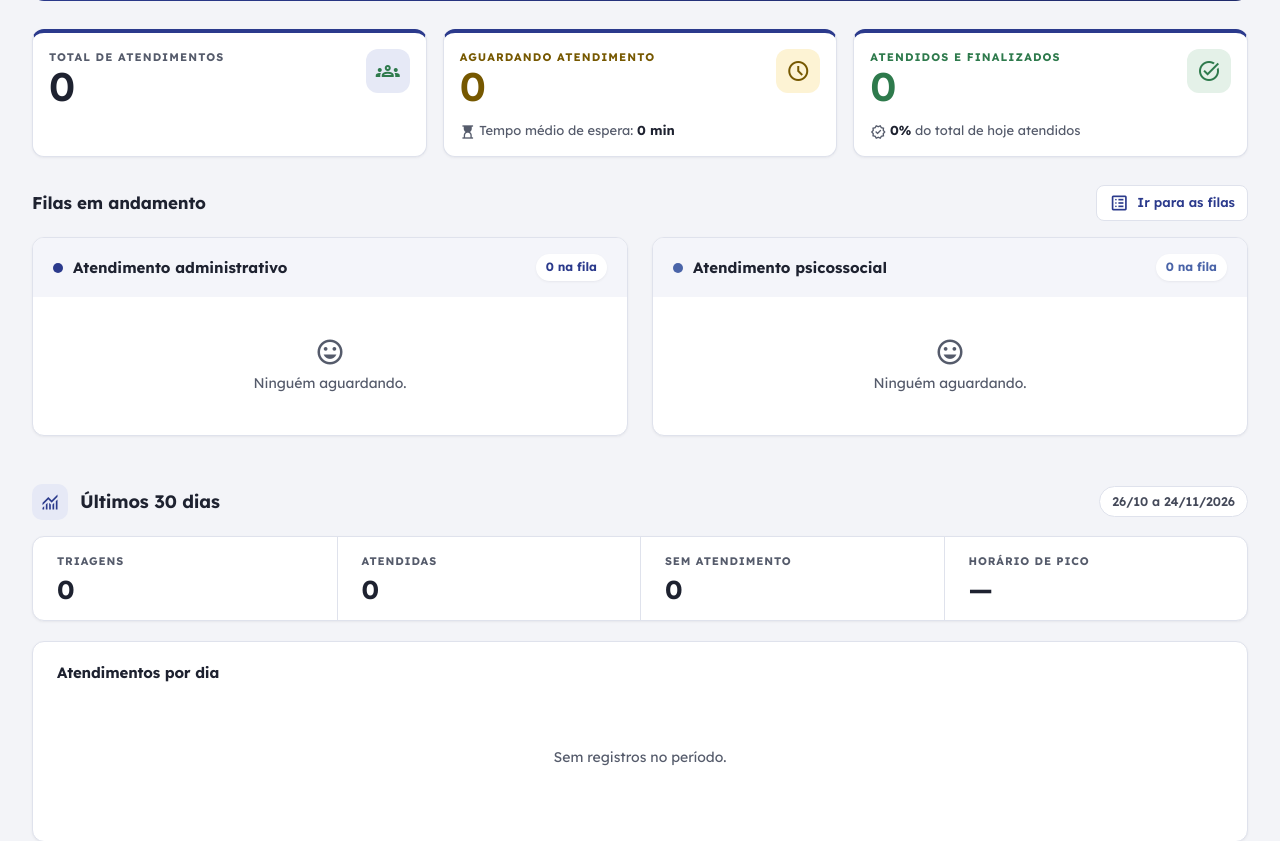
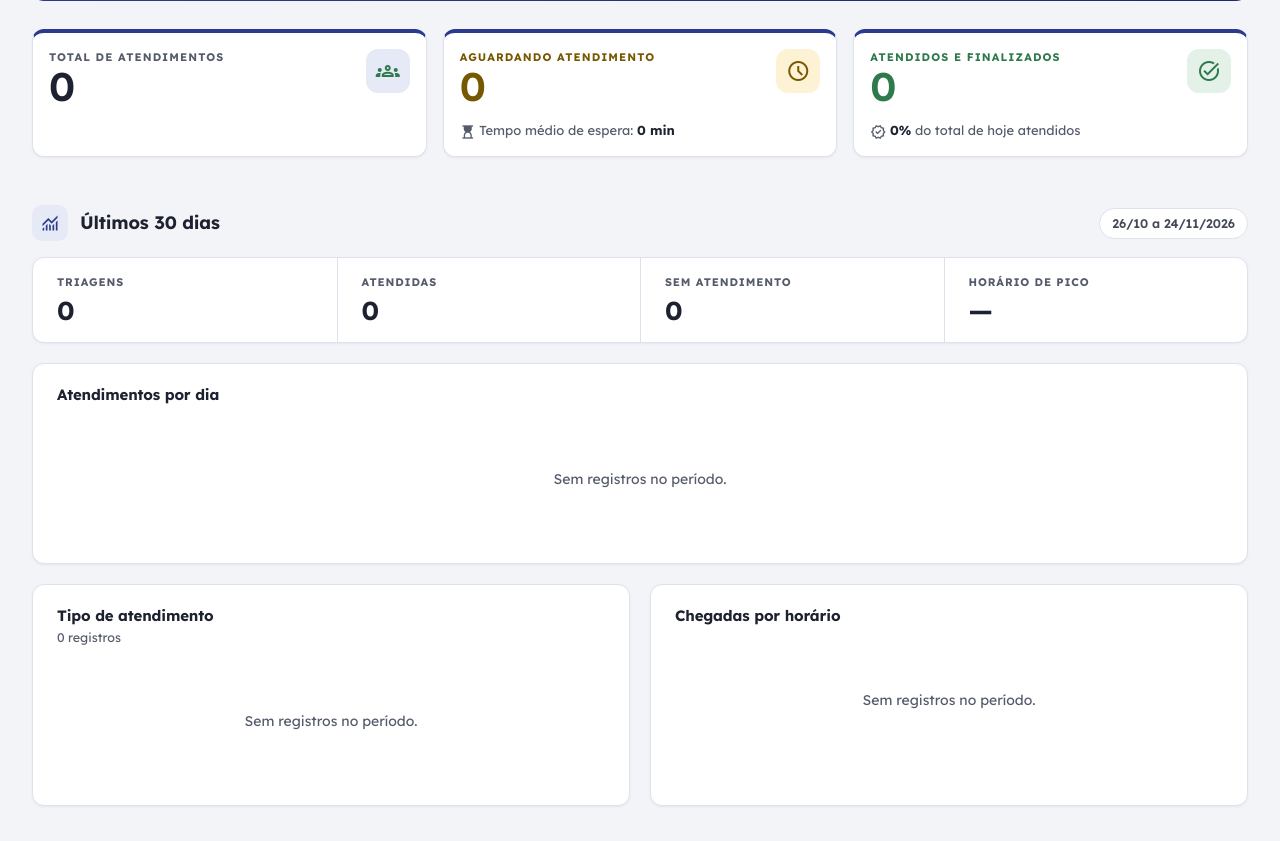
Before and after one commit to rdssystems/Cras-Django, a Django app: page / in a window 1280 px wide. Shown: the part 321-1162 px from the top of the page. Run offline with Django 5.2, Linux system fonts and the light colour scheme; a user stored in the database is signed in; tables that the repository leaves empty hold one stand-in row (values such as "Sample post"); one stand-in notice (Sample message) is shown; some libraries are stand-ins or nearby versions.

Commit message:
Aprimora triagem, filas e identidade visual

```diff
--- a/templates/base.html
+++ b/templates/base.html
@@ -5,7 +5,11 @@
 <head>
     <meta charset="utf-8">
     <meta name="viewport" content="width=device-width, initial-scale=1">
+    <meta name="theme-color" content="#2b3a8c">
     <title>{% block titulo %}CRAS{% endblock %}</title>
+    <link rel="icon" type="image/svg+xml" href="{% static_v 'cras/favicon.svg' %}">
+    <link rel="icon" type="image/png" sizes="64x64" href="{% static_v 'cras/favicon.png' %}">
+    <link rel="apple-touch-icon" href="{% static_v 'cras/apple-touch-icon.png' %}">
     <link href="https://fonts.googleapis.com/css2?family=Material+Symbols+Outlined:opsz,wght,FILL,GRAD@20..48,100..700,0..1,-50..200&display=swap" rel="stylesheet">
     <link href="https://fonts.googleapis.com/css2?family=Kalam:wght@700&family=Lexend:wght@400;500;600;700&display=swap" rel="stylesheet">
     <link href="https://cdn.jsdelivr.net/npm/bootstrap@5.3.3/dist/css/bootstrap.min.css" rel="stylesheet">
@@ -56,6 +60,11 @@
                 <a class="sidebar-link {% if request.resolver_match.view_name|startswith:'administrativo' %}ativo{% endif %}" href="{% url 'administrativo:lista' %}"><span class="material-symbols-outlined" aria-hidden="true">history</span> Histórico Admin.</a>
             </div>
         </details>
+        {% else %}
+        <div class="topbar-usuario" title="{{ user.get_full_name|default:user.username }} · {{ user.cargo_exibicao }}">
+            <div class="nome">{{ user.get_full_name|default:user.username }}</div>
+            <div class="cargo">{{ user.cargo_exibicao }}</div>
+        </div>
         {% endif %}
         <form method="post" action="{% url 'logout' %}">{% csrf_token %}<button class="btn btn-sair" type="submit"><span class="material-symbols-outlined" aria-hidden="true">logout</span> Sair</button></form>
     </div>
@@ -63,7 +72,15 @@
     <main id="conteudo-principal" class="app-conteudo" tabindex="-1">
         {% if messages %}
             {% for message in messages %}
-                {% if message.tags == 'error' %}
+                {% if 'toast' in message.tags %}
+                <div class="toast-app toast-sucesso" role="status" data-toast>
+                    <span class="material-symbols-outlined" aria-hidden="true">check_circle</span>
+                    <span>{{ message }}</span>
+                    <button type="button" class="toast-fechar" data-toast-fechar aria-label="Fechar confirmação">
+                        <span class="material-symbols-outlined" aria-hidden="true">close</span>
+                    </button>
+                </div>
+                {% elif message.tags == 'error' %}
                 <div class="alerta alerta-erro"><span class="material-symbols-outlined" aria-hidden="true">error</span> {{ message }}</div>
                 {% elif message.tags == 'success' %}
                 <div class="alerta alerta-sucesso"><span class="material-symbols-outlined" aria-hidden="true">check_circle</span> {{ message }}</div>
@@ -132,6 +149,16 @@ document.querySelectorAll('.modal').forEach(function (modal) {
         if (evento.target === modal) modal.classList.remove('mostrar');
     });
 });
+document.querySelectorAll('[data-toast]').forEach(function (toast) {
+    var temporizador;
+    function fecharToast() {
+        clearTimeout(temporizador);
+        toast.classList.add('saindo');
+        setTimeout(function () { toast.remove(); }, 180);
+    }
+    toast.querySelector('[data-toast-fechar]').addEventListener('click', fecharToast);
+    temporizador = setTimeout(fecharToast, 6000);
+});
 </script>
 {% block scripts %}{% endblock %}
 </body>
--- a/templates/inicio.html
+++ b/templates/inicio.html
@@ -65,61 +65,6 @@
     </div>
 </div>
 
-<div class="titulo-secao" id="filas">
-    <h2>Filas em andamento</h2>
-    <a class="btn btn-secundario btn-sm" href="{% url 'triagem:filas' %}">
-        <span class="material-symbols-outlined">list_alt</span> Ir para as filas
-    </a>
-</div>
-
-<div class="grid-filas">
-    {% for fila in filas %}
-    <div class="card fila-card tone-{{ fila.tone }}">
-        <div class="fila-header">
-            <div class="fila-cabecalho">
-                <span class="fila-titulo"><span class="fila-dot"></span>{{ fila.titulo }}</span>
-                <span class="fila-contador">{{ fila.count }} na fila</span>
-            </div>
-            {% if fila.espera_max is not None %}
-            <div class="fila-sub">
-                <span class="material-symbols-outlined" style="font-size:16px">schedule</span>
-                Espera máxima: {{ fila.espera_max }} min
-            </div>
-            {% endif %}
-        </div>
-        <div class="fila-corpo">
-            {% for item in fila.itens %}
-            <div class="fila-item{% if item.prioritario %} prioridade{% endif %}">
-                <div class="fila-item-topo">
-                    <span class="fila-senha">{{ forloop.counter }}º · Nº {{ item.numero }}</span>
-                    {% if item.etiqueta %}
-                    <span class="badge-pill {% if item.prioritario %}badge-ambar{% else %}badge-neutro{% endif %}"><span class="dot"></span>{{ item.etiqueta }}</span>
-                    {% else %}
-                    <span class="badge-pill badge-neutro">Normal</span>
-                    {% endif %}
-                </div>
-                <span class="fila-nome">{{ item.nome }}</span>
-                <div class="fila-item-rodape">
-                    <span>Chegada: {{ item.hora_entrada|time:'H:i' }}</span>
-                    <span class="fila-espera">Espera: {{ item.tempo_espera_min }} min</span>
-                </div>
-            </div>
-            {% empty %}
-            <div class="fila-vazia">
-                <span class="material-symbols-outlined">mood</span>
-                Ninguém aguardando.
-            </div>
-            {% endfor %}
-        </div>
-        {% if fila.count %}
-        <div class="fila-rodape">
-            <a href="{% url 'triagem:filas' %}#lista-{{ fila.chave }}">{% if fila.count == 1 %}Ver na fila{% else %}Ver todos os {{ fila.count }} na fila{% endif %}</a>
-        </div>
-        {% endif %}
-    </div>
-    {% endfor %}
-</div>
-
 {% for secao in secoes_graficos %}
 <section class="secao-graficos" aria-labelledby="secao-{{ forloop.counter }}">
     <header class="secao-cabecalho">
--- a/templates/registration/login.html
+++ b/templates/registration/login.html
@@ -4,7 +4,11 @@
 <head>
     <meta charset="utf-8">
     <meta name="viewport" content="width=device-width, initial-scale=1">
+    <meta name="theme-color" content="#2b3a8c">
     <title>Entrar - CRAS</title>
+    <link rel="icon" type="image/svg+xml" href="{% static_v 'cras/favicon.svg' %}">
+    <link rel="icon" type="image/png" sizes="64x64" href="{% static_v 'cras/favicon.png' %}">
+    <link rel="apple-touch-icon" href="{% static_v 'cras/apple-touch-icon.png' %}">
     <link href="https://fonts.googleapis.com/css2?family=Material+Symbols+Outlined:opsz,wght,FILL,GRAD@20..48,100..700,0..1,-50..200&display=swap" rel="stylesheet">
     <link href="https://fonts.googleapis.com/css2?family=Kalam:wght@700&family=Lexend:wght@400;500;600;700&display=swap" rel="stylesheet">
     <link href="{% static_v 'cras/css/tema.css' %}" rel="stylesheet">
--- a/templates/triagem/filas.html
+++ b/templates/triagem/filas.html
@@ -16,6 +16,7 @@
     </div>
 </div>
 
+<div class="grid-listas-chamada">
 {% for lista in listas %}
 <section class="card lista-chamada tone-{{ lista.tone }}" id="lista-{{ lista.chave }}">
     <div class="card-header">
@@ -33,7 +34,7 @@
     <div class="tabela-wrap">
         <table class="tabela tabela-chamada">
             <thead>
-                <tr><th>Ordem</th><th>Senha</th><th>Nome</th><th>Prioridade</th><th>Chegada</th><th>Espera</th><th></th></tr>
+                <tr><th>Ordem</th><th>Senha</th><th>Nome</th><th>Prioridade</th><th>Chegada</th><th></th></tr>
             </thead>
             <tbody>
                 {% for item in lista.itens %}
@@ -47,7 +48,6 @@
                         {% endif %}
                     </td>
                     <td>{{ item.hora_entrada|time:'H:i'|default:'—' }}</td>
-                    <td>{% if item.tempo_espera_min is not None %}{{ item.tempo_espera_min }} min{% else %}—{% endif %}</td>
                     <td class="acao">
                         {% if item.pode %}
                         <button class="btn btn-verde btn-sm" type="button" data-modal-abrir="#modal-atender-{{ item.id }}">
@@ -65,6 +65,7 @@
     {% endif %}
 </section>
 {% endfor %}
+</div>
 
 {% for lista in listas %}
     {% for item in lista.itens %}
```
Also changed, not shown: cras/static/cras/css/tema.css (+28 -2 lines), templates/triagem/registrar.html (+10 -0 lines), triagem/forms.py (+29 -1 lines), triagem/views.py (+10 -2 lines), cras/static/cras/apple-touch-icon.png (added), cras/static/cras/favicon.png (added), cras/static/cras/favicon.svg (added).
